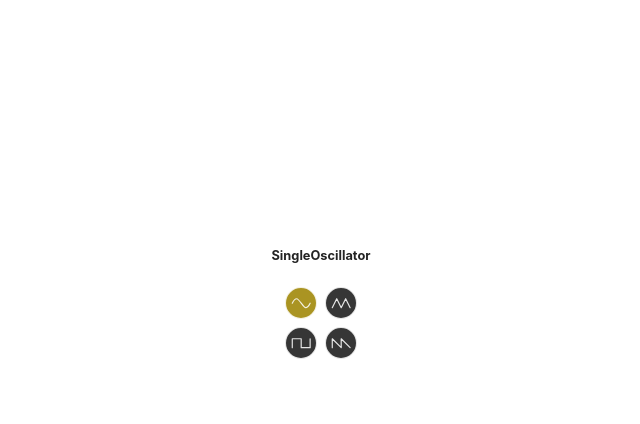
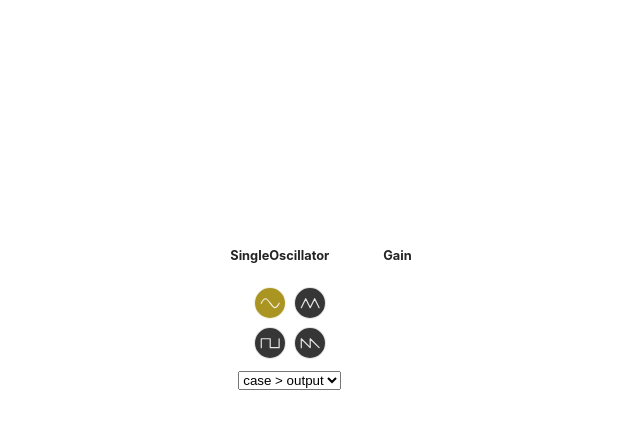
Before and after one commit to syeo66/audio-synth-test, a React (Vite) app: page / in a window 1280 px wide. Both pictures are taken after a click on the button "Start Rack". Shown: the top 424 px of the page, without its empty margins (319-959 px from the left). Built offline with nearby package versions, Linux system fonts and the light colour scheme.

Commit message:
Add basic module connection infrastructure

```diff
--- a/src/App.tsx
+++ b/src/App.tsx
@@ -1,12 +1,14 @@
 import React from 'react'
 
 import Case from './components/Case'
+import Gain from './modules/Gain'
 import SingleOscillator from './modules/SingleOscillator'
 
 const App: React.FC = () => {
   return (
     <Case>
       <SingleOscillator />
+      <Gain />
     </Case>
   )
 }
--- a/src/components/Case.tsx
+++ b/src/components/Case.tsx
@@ -1,21 +1,38 @@
-import React, { createContext, PropsWithChildren, useCallback, useMemo, useState } from 'react'
+import React, { createContext, PropsWithChildren, useCallback, useMemo, useReducer, useState } from 'react'
 import styled from 'styled-components'
 
 import Button from './Button'
+import inputsReducer, { InputsState, ModuleInputs } from './reducers/inputsReducer'
 
+interface RegisterModuleData {
+  moduleName: string
+  inputs: ModuleInputs
+}
 interface ContextData {
   audioCtx: AudioContext | null
+  inputs: InputsState
+  registerModule: (input: RegisterModuleData) => void
 }
 
-const initialCaseData = { audioCtx: null } satisfies ContextData
+const initialCaseData = { audioCtx: null, inputs: {}, registerModule: () => void 0 } satisfies ContextData
 export const CaseContext = createContext<ContextData>(initialCaseData)
 
 const Case: React.FC<PropsWithChildren> = ({ children }) => {
   const [audioCtx, setAudioCtx] = useState<AudioContext | null>(null)
 
-  const caseData = useMemo(() => ({ audioCtx }), [audioCtx])
+  const [inputs, dispatchInputs] = useReducer(inputsReducer, {})
 
-  const handleStart = useCallback(() => setAudioCtx(new AudioContext()), [])
+  const registerModule = useCallback(({ moduleName, inputs: ins }: RegisterModuleData) => {
+    dispatchInputs({ type: 'addInputs', payload: { moduleName, inputs: ins } })
+  }, [])
+
+  const caseData = useMemo(() => ({ audioCtx, inputs, registerModule }), [audioCtx, inputs, registerModule])
+
+  const handleStart = useCallback(() => {
+    const ctx = new AudioContext()
+    setAudioCtx(ctx)
+    registerModule({ moduleName: 'case', inputs: { output: ctx.destination } })
+  }, [registerModule])
 
   return (
     <CaseContext.Provider value={caseData}>
--- /dev/null
+++ b/src/components/reducers/inputsReducer.ts
@@ -0,0 +1,24 @@
+export type ModuleInputs = Record<string, AudioNode>
+export type InputsState = Record<string, ModuleInputs>
+
+interface AddInputsAction {
+  type: 'addInputs'
+  payload: {
+    moduleName: string
+    inputs: ModuleInputs
+  }
+}
+
+type Action = AddInputsAction
+
+const inputsReducer = (state: InputsState, action: Action) => {
+  switch (action.type) {
+    case 'addInputs':
+      return { ...state, [action.payload.moduleName]: action.payload.inputs }
+
+    default:
+      return state
+  }
+}
+
+export default inputsReducer
--- /dev/null
+++ b/src/modules/Gain.tsx
@@ -0,0 +1,26 @@
+import { useContext, useEffect, useRef } from 'react'
+
+import { CaseContext } from '../components/Case'
+import Module from '../components/Module'
+
+const Gain = () => {
+  const gain = useRef<GainNode>()
+
+  const { audioCtx, registerModule } = useContext(CaseContext)
+
+  useEffect(() => {
+    if (!audioCtx) {
+      return
+    }
+
+    gain.current = audioCtx.createGain()
+    gain.current.connect(audioCtx.destination)
+    gain.current.gain.setValueAtTime(0.1, audioCtx.currentTime)
+
+    registerModule({ moduleName: 'gain', inputs: { main: gain.current } })
+  }, [audioCtx, registerModule])
+
+  return <Module title="Gain"></Module>
+}
+
+export default Gain
--- a/src/modules/SingleOscillator.tsx
+++ b/src/modules/SingleOscillator.tsx
@@ -1,4 +1,4 @@
-import { useCallback, useContext, useEffect, useRef, useState } from 'react'
+import { ChangeEventHandler, useCallback, useContext, useEffect, useMemo, useRef, useState } from 'react'
 
 import { CaseContext } from '../components/Case'
 import Module from '../components/Module'
@@ -13,8 +13,9 @@ const SingleOscillator = () => {
 
   const oscillator = useRef<OscillatorNode>()
 
-  const { audioCtx } = useContext(CaseContext)
+  const { audioCtx, inputs } = useContext(CaseContext)
 
+  // TODO Add default connections
   useEffect(() => {
     if (!audioCtx) {
       return
@@ -31,6 +32,20 @@ const SingleOscillator = () => {
     }
   }, [audioCtx])
 
+  const inputsList = useMemo(() => {
+    return Object.entries(inputs).reduce<Record<string, AudioNode>>((acc, [moduleName, moduleIns]) => {
+      const moduleEntries = Object.entries(moduleIns).reduce<Record<string, AudioNode>>(
+        (innerAcc, [inputName, inputNode]) => {
+          const name = `${moduleName} > ${inputName}`
+          return { ...innerAcc, [name]: inputNode }
+        },
+        {}
+      )
+
+      return { ...acc, ...moduleEntries }
+    }, {})
+  }, [inputs])
+
   const handleSelect = useCallback((oscType: OscillatorType) => {
     if (!oscillator.current) {
       return
@@ -43,6 +58,18 @@ const SingleOscillator = () => {
   const handleSelectTriangle = useCallback(() => handleSelect('triangle'), [handleSelect])
   const handleSelectSquare = useCallback(() => handleSelect('square'), [handleSelect])
   const handleSelectSawtooth = useCallback(() => handleSelect('sawtooth'), [handleSelect])
+
+  // TODO: Generalize inputs / outputs selection
+  const handleSelectOutput = useCallback<ChangeEventHandler<HTMLSelectElement>>(
+    (e) => {
+      const id = e.target.value
+      const node = inputsList[id]
+
+      oscillator.current?.disconnect()
+      oscillator.current?.connect(node)
+    },
+    [inputsList]
+  )
 
   return (
     <Module title="SingleOscillator">
@@ -64,6 +91,13 @@ const SingleOscillator = () => {
           <Sawtooth />
         </PushButton>
       </div>
+      <div>
+        <select onChange={handleSelectOutput}>
+          {Object.entries(inputsList).map(([moduleName]) => (
+            <option key={moduleName}>{moduleName}</option>
+          ))}
+        </select>
+      </div>
     </Module>
   )
 }
```
